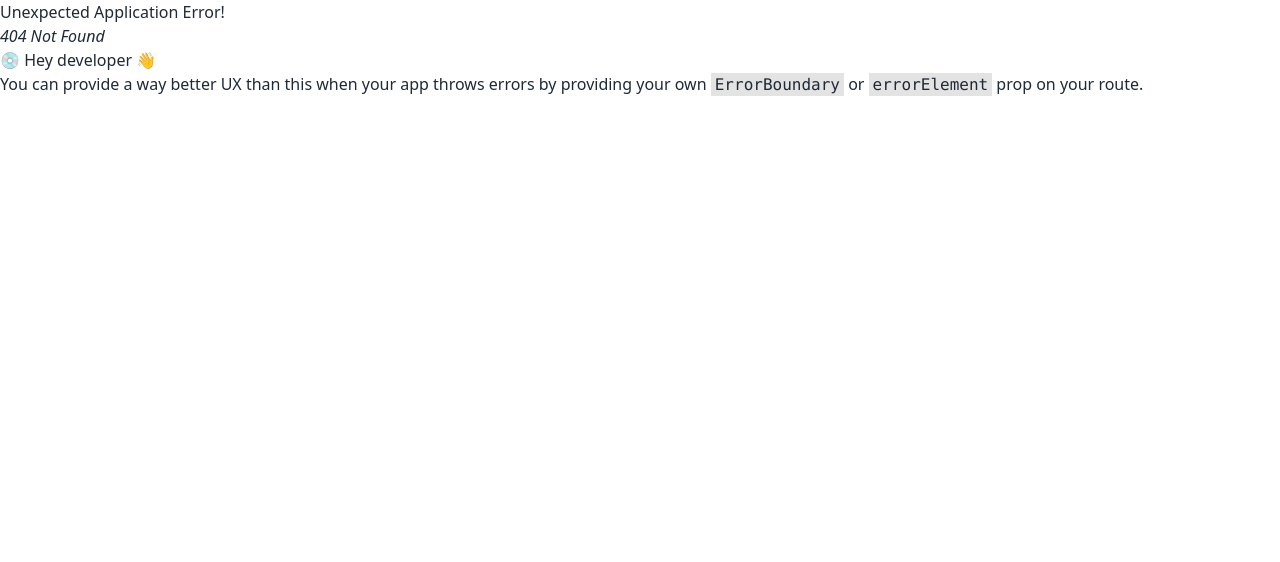
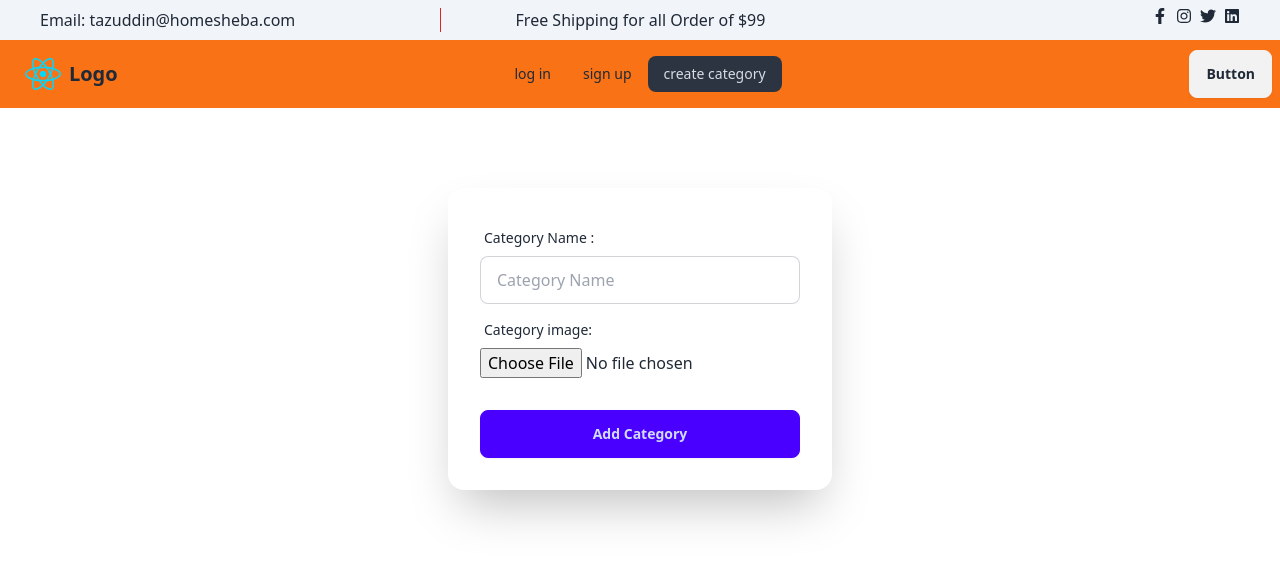
Before and after one commit to shaikTazUddin01/e-commerce, a React (Vite) app: page /admin/createcategory in a window 1280 px wide. Before the commit this address had no page. Shown: the top 562 px of the page. Built offline with nearby package versions, Linux system fonts and the light colour scheme; no server answers.

Commit message:
upload img in imgbb and post category data

```diff
--- a/package.json
+++ b/package.json
@@ -10,13 +10,16 @@
     "preview": "vite preview"
   },
   "dependencies": {
+    "axios": "^1.6.3",
     "localforage": "^1.10.0",
     "match-sorter": "^6.3.1",
     "react": "^18.2.0",
     "react-dom": "^18.2.0",
+    "react-hook-form": "^7.49.2",
     "react-icons": "^4.12.0",
     "react-router-dom": "^6.20.1",
     "sort-by": "^1.2.0",
+    "sweetalert2": "^11.10.2",
     "swiper": "^11.0.5"
   },
   "devDependencies": {
--- a/src/Component/shared/NavBar/NavBar.jsx
+++ b/src/Component/shared/NavBar/NavBar.jsx
@@ -1,6 +1,13 @@
+import { NavLink } from 'react-router-dom';
 import logo from '../../../assets/react.svg';
 
 const NavBar = () => {
+    const navitem = <>
+
+        <li><NavLink to={'/login'}>log in</NavLink></li>
+        <li><NavLink to={'/signup'}>sign up</NavLink></li>
+        <li><NavLink to={'/admin/createcategory'}>create category</NavLink></li>
+    </>
     return (
         <div>
             <div className="navbar bg-orange-500">
@@ -10,34 +17,16 @@ const NavBar = () => {
                             <svg xmlns="http://www.w3.org/2000/svg" className="h-5 w-5" fill="none" viewBox="0 0 24 24" stroke="currentColor"><path strokeLinecap="round" strokeLinejoin="round" strokeWidth="2" d="M4 6h16M4 12h8m-8 6h16" /></svg>
                         </div>
                         <ul tabIndex={0} className="menu menu-sm dropdown-content mt-3 z-[1] p-2 shadow bg-base-100 rounded-box w-52">
-                            <li><a>Item 1</a></li>
-                            <li>
-                                <a>Parent</a>
-                                <ul className="p-2">
-                                    <li><a>Submenu 1</a></li>
-                                    <li><a>Submenu 2</a></li>
-                                </ul>
-                            </li>
-                            <li><a>Item 3</a></li>
+                           {navitem}
                         </ul>
                     </div>
-                    <a className="btn btn-ghost text-xl">
+                    <a className="btn btn-ghost text-xl"href='/'>
                         <img src={logo} alt="" /> Logo
                     </a>
                 </div>
                 <div className="navbar-center hidden lg:flex">
                     <ul className="menu menu-horizontal px-1">
-                        <li><a>Item 1</a></li>
-                        <li>
-                            <details>
-                                <summary>Parent</summary>
-                                <ul className="p-2">
-                                    <li><a>Submenu 1</a></li>
-                                    <li><a>Submenu 2</a></li>
-                                </ul>
-                            </details>
-                        </li>
-                        <li><a>Item 3</a></li>
+                        {navitem}
                     </ul>
                 </div>
                 <div className="navbar-end">
--- /dev/null
+++ b/src/Hooks/axiosPublic/useAxiosPublic.js
@@ -0,0 +1,14 @@
+import axios from 'axios';
+import React from 'react';
+
+const useAxiosPublic = () => {
+    const axiosPublic=axios.create({
+        baseURL: 'http://localhost:5000'
+
+    })
+    return (
+        axiosPublic
+    );
+};
+
+export default useAxiosPublic;
--- /dev/null
+++ b/src/Hooks/axiosSecure/useAxiosSecure.js
@@ -0,0 +1,16 @@
+import axios from 'axios';
+
+
+
+
+const axiosSecure = axios.create({
+    baseURL: 'http://localhost:5000'
+})
+const useAxiosSecure = () => {
+
+    return (
+        axiosSecure
+    );
+};
+
+export default useAxiosSecure;
--- /dev/null
+++ b/src/Hooks/category/useCategory.js
@@ -0,0 +1,11 @@
+import React from 'react';
+
+const useCategory = () => {
+    return (
+        <div>
+
+        </div>
+    );
+};
+
+export default useCategory;
--- a/src/Layout/MainLayout.jsx
+++ b/src/Layout/MainLayout.jsx
@@ -5,10 +5,10 @@ import PageHeader from '../Component/shared/PageHeader/PageHeader';
 
 const MainLayout = () => {
     return (
-        <div className='max-w-[1440px] mx-auto'>
+        <div className='max-w-[1440px] mx-auto '>
             <PageHeader></PageHeader>
             <NavBar></NavBar>
-            <div className='bg-slate-100'>
+            <div className=''>
 
             <Outlet></Outlet>
             </div>
--- a/src/Routes/Route.jsx
+++ b/src/Routes/Route.jsx
@@ -2,6 +2,7 @@
 import { createBrowserRouter } from 'react-router-dom';
 import Home from '../pages/Home/Home';
 import MainLayout from '../Layout/MainLayout';
+import CreateCategory from '../pages/Admin/createCategory/CreateCategory';
 
 const Route = createBrowserRouter([
   {
@@ -11,6 +12,10 @@ const Route = createBrowserRouter([
       {
         path: '/',
         element: <Home></Home>
+      },
+      {
+        path:'/admin/createcategory',
+        element:<CreateCategory></CreateCategory>
       }
     ]
   }
--- /dev/null
+++ b/src/pages/Admin/createCategory/CreateCategory.jsx
@@ -0,0 +1,89 @@
+import axios from "axios";
+import { useForm } from "react-hook-form"
+import useAxiosSecure from "../../../Hooks/axiosSecure/useAxiosSecure";
+import Swal from "sweetalert2";
+
+const image_hosting_key = import.meta.env.VITE_IMAGE_HOSTING_KEY
+const image_hosting_api = `https://api.imgbb.com/1/upload?key=${image_hosting_key}`;
+
+const CreateCategory = () => {
+    const axiosSecure = useAxiosSecure()
+
+    const {
+        register,
+        handleSubmit,
+        reset
+    } = useForm()
+
+    const onSubmit = async (data) => {
+        //image uplade to imgbb and then get an url
+        const imgFile = { image: data.categoryImg[0] }
+        // console.log(imgFile)
+        const res = await axios.post(image_hosting_api, imgFile, {
+            headers: {
+                "content-type": "multipart/form-data",
+            }
+        })
+        const categoryName = data?.categoryName
+        const categoryImgUrl = res?.data?.data?.display_url;
+
+        const categoryInFo = { categoryName, categoryImgUrl }
+        //  console.log(categoryInFo)
+        //post category to server
+        const categoryRes = await axiosSecure.post('/createCategoryCollection', categoryInFo)
+        if (categoryRes.data.insertedId) {
+            reset({
+                categoryName: '',
+                categoryImg: '',
+            })
+            Swal.fire({
+                position: "center",
+                icon: "success",
+                title: "Successfully you add a category",
+                showConfirmButton: false,
+                timer: 1500
+            });
+        } else {
+            Swal.fire({
+                position: "center",
+                icon: "error",
+                title: "something is wrong please try again",
+                showConfirmButton: false,
+                timer: 1500
+            });
+        }
+    }
+
+    // console.log(watch("example"))
+
+    return (
+        <div>
+            <div className=" ">
+                <div className="flex justify-center items-center pt-20">
+                    <div className="card w-full max-w-sm shadow-2xl ">
+                        <form className="card-body" onSubmit={handleSubmit(onSubmit)}>
+                            <div className="form-control">
+                                <label className="label">
+                                    <span className="label-text">Category Name :</span>
+                                </label>
+                                <input type="text" placeholder="Category Name" className="input input-bordered" {...register("categoryName")} required />
+                            </div>
+                            <div className="form-control">
+                                <label className="label">
+                                    <span className="label-text">Category image:</span>
+                                </label>
+                                <input type="file"  {...register("categoryImg")} required />
+                            </div>
+                            <div className="form-control mt-6">
+                                <button className="btn btn-primary">Add Category</button>
+                            </div>
+                        </form>
+                    </div>
+                </div>
+            </div>
+
+        </div>
+    );
+};
+
+export default CreateCategory;
```
Also changed, not shown: 1 other file (tests, documents, lock files or other folders).
